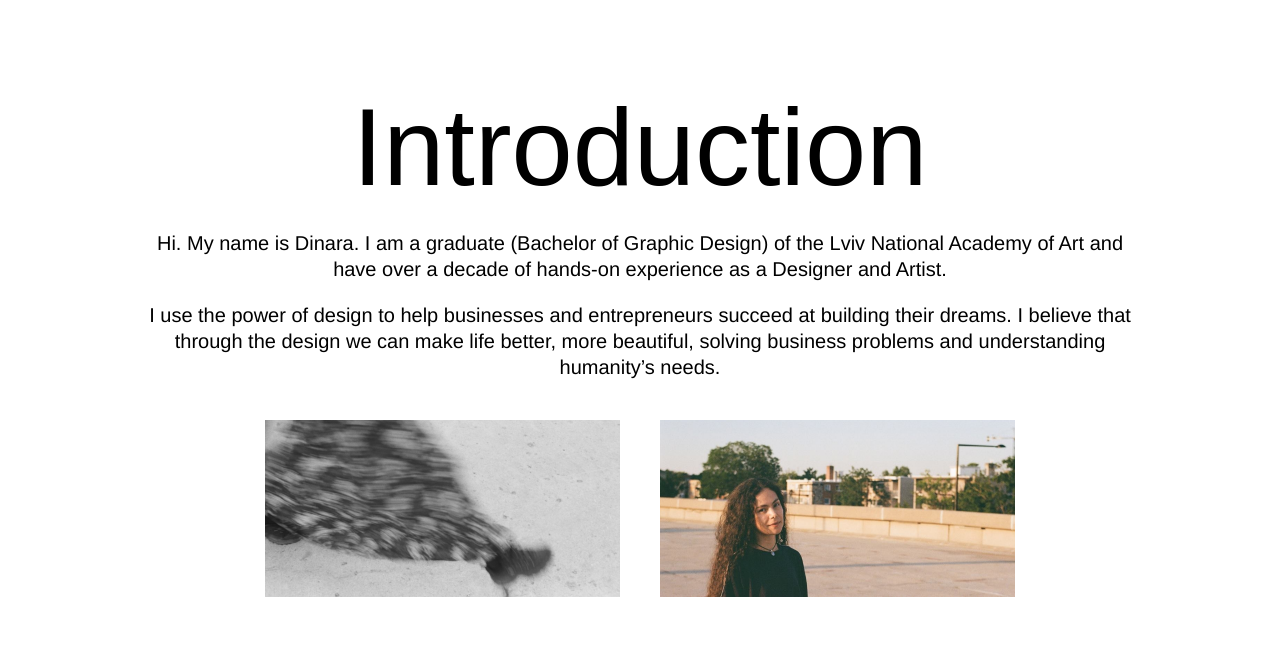
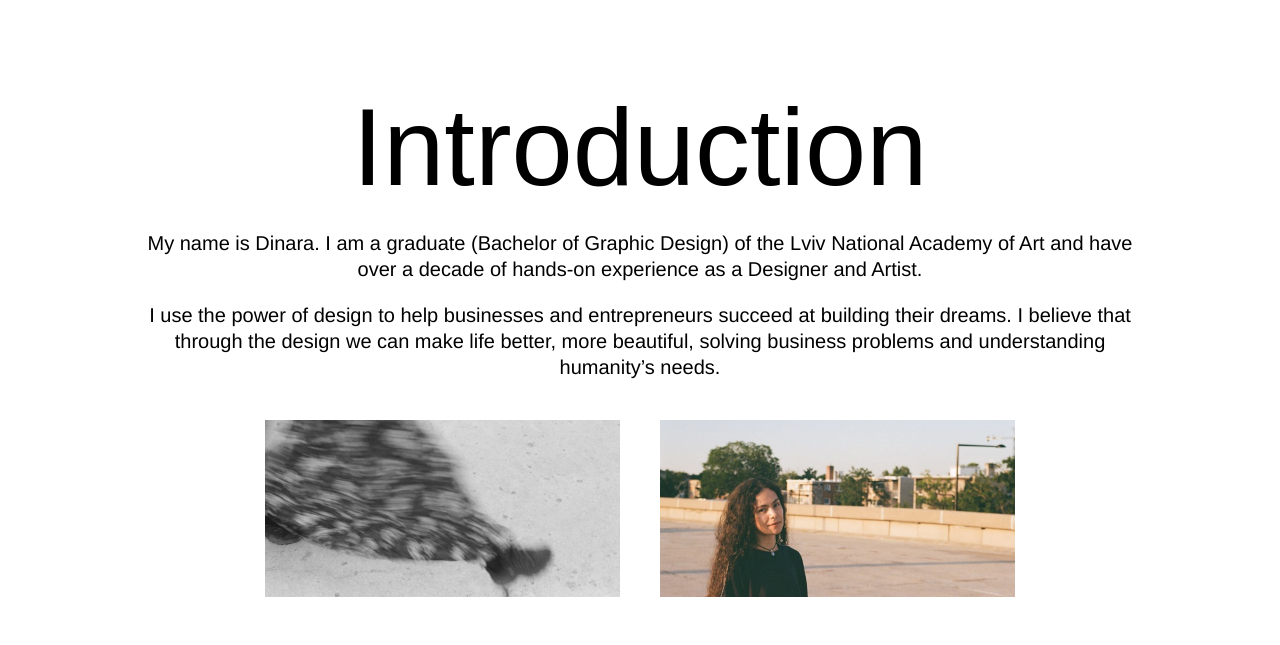
Before and after one commit to DinaraKelyamova30/portfolio, a plain HTML site: page about.html in a window 1280 px wide. Shown: the part 108-753 px from the top of the page. Drawn offline with nearby package versions, Linux system fonts and the light colour scheme; a web font is replaced by a local one.

Commit message:
Update about.html

```diff
--- a/about.html
+++ b/about.html
@@ -36,7 +36,7 @@
   <div class="header-section-center">
     <h1>Introduction</h1>
     <p class="header-section-p">
-      Hi. My name is Dinara. I am a graduate (Bachelor of Graphic Design) of the Lviv National Academy of Art and have over a decade of hands-on experience as a Designer and Artist.
+      My name is Dinara. I am a graduate (Bachelor of Graphic Design) of the Lviv National Academy of Art and have over a decade of hands-on experience as a Designer and Artist.
     </p>
     <p class="header-section-p">
       I use the power of design to help businesses and entrepreneurs succeed at building their dreams. I believe that through the design we can make life better, more beautiful, solving business problems and understanding humanity’s needs.
```
